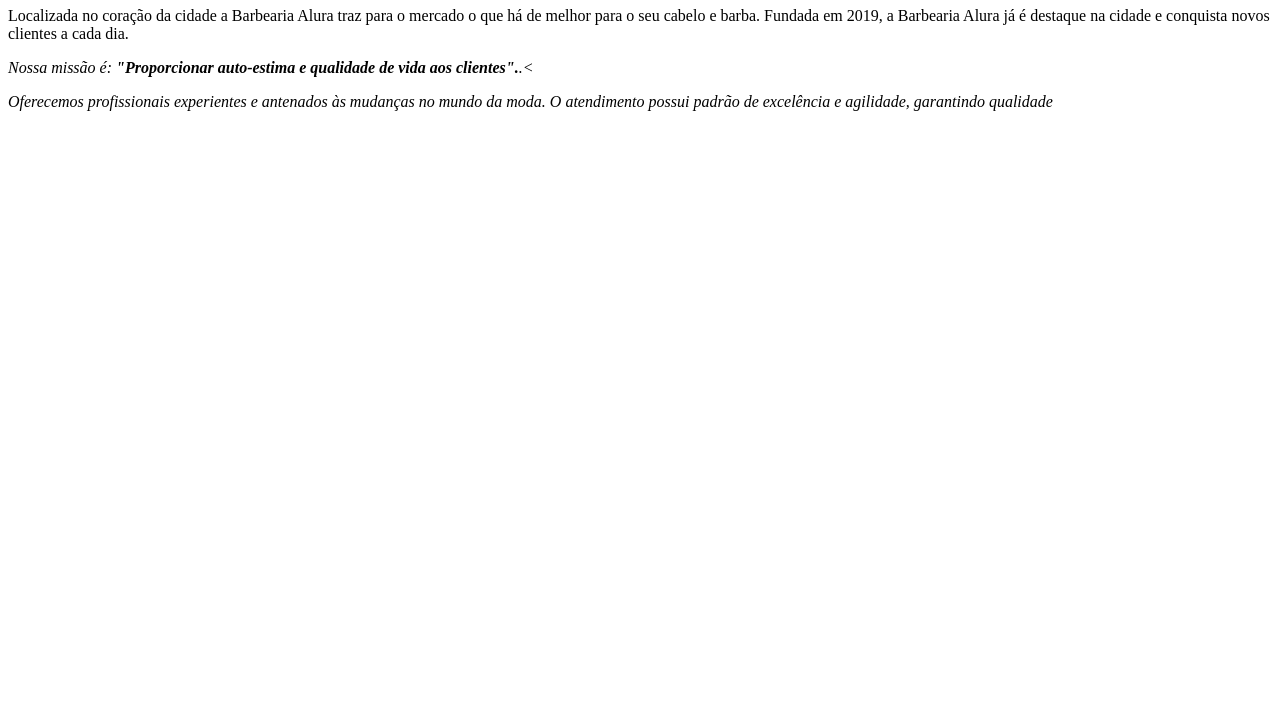
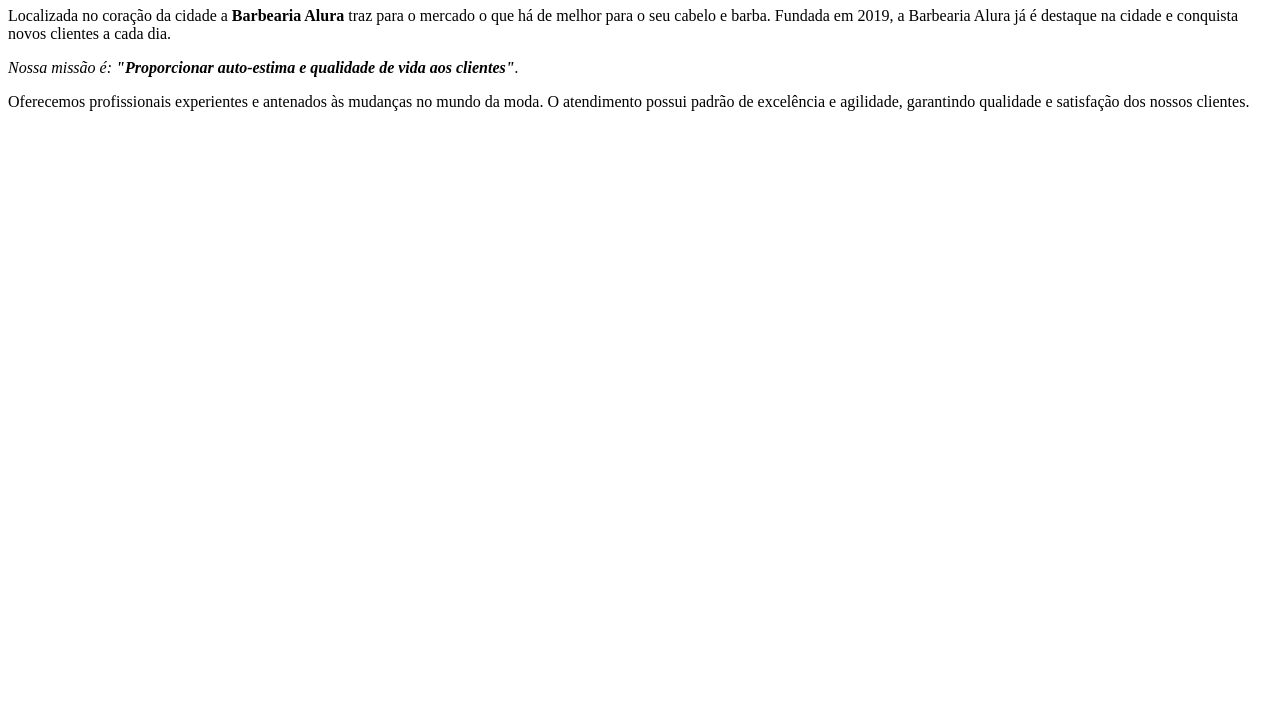
Before and after one commit to lync02/lync02, a plain HTML site: page index.html in a window 1280 px wide. Shown: the part 73-800 px from the top of the page. Drawn offline with Linux system fonts and the light colour scheme.

Commit message:
index.html
Meu trabalho (index.html)

```diff
--- a/index.html
+++ b/index.html
@@ -1,11 +1,12 @@
 <!DOCTYPE html>
 <html>
+    <meta charset="UTF-8">
+
     <h1>Sobre a Barbearia Alura</h1>
 
-    <p>Localizada no coração da cidade a Barbearia Alura traz para o mercado o que há de melhor para o seu cabelo e barba.
-    Fundada em 2019, a Barbearia Alura já é destaque na cidade e conquista novos clientes a cada dia.</p>
+<p>Localizada no coração da cidade a <strong>Barbearia Alura</strong> traz para o mercado o que há de melhor para o seu cabelo e barba. Fundada em 2019, a Barbearia Alura já é destaque na cidade e conquista novos clientes a cada dia.</p>
 
-    <p><em>Nossa missão é: <strong>"Proporcionar auto-estima e qualidade de vida aos clientes".</strong>.<
+<p><em>Nossa missão é: <strong>"Proporcionar auto-estima e qualidade de vida aos clientes"</strong>.</em></p>
 
-<p>Oferecemos profissionais experientes e antenados às mudanças no mundo da moda.
-O atendimento possui padrão de excelência e agilidade, garantindo qualidade
+<p>Oferecemos profissionais experientes e antenados às mudanças no mundo da moda. O atendimento possui padrão de excelência e agilidade, garantindo qualidade e satisfação dos nossos clientes.</p>
+</html>
```
